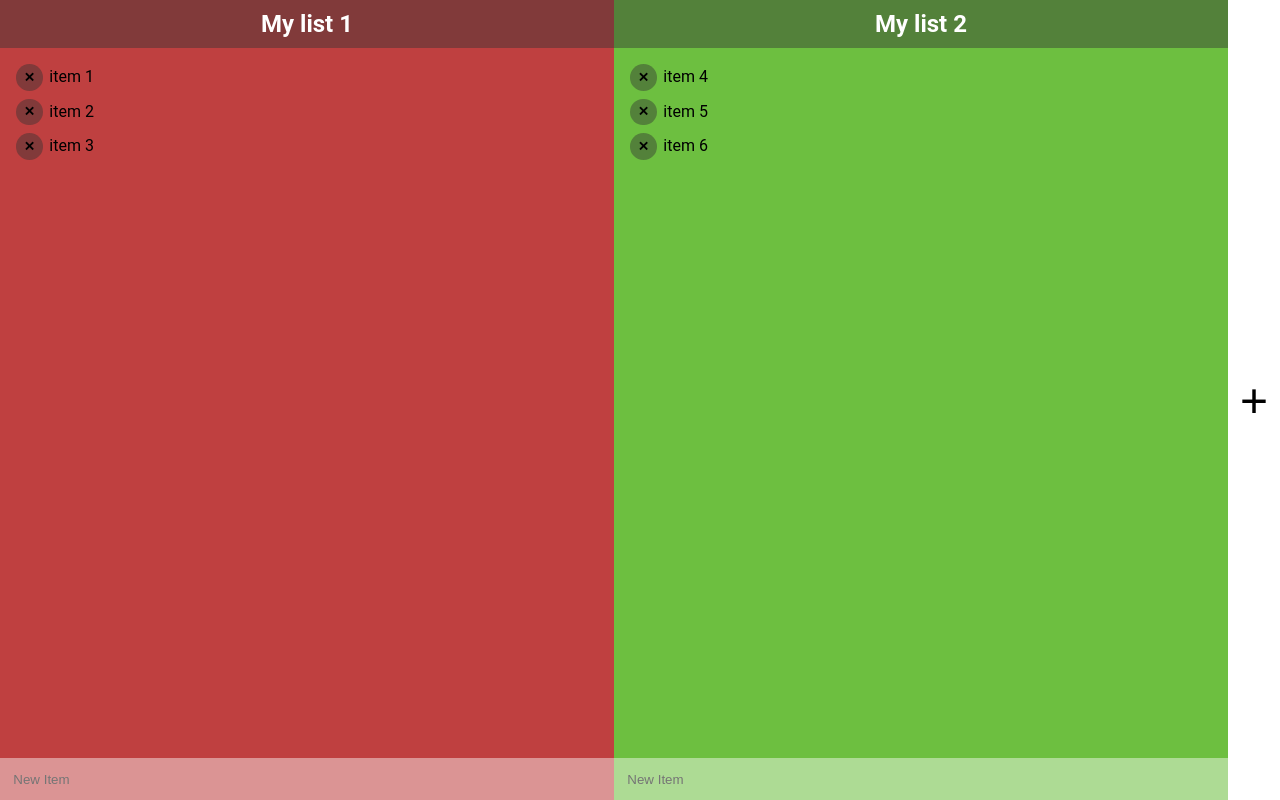
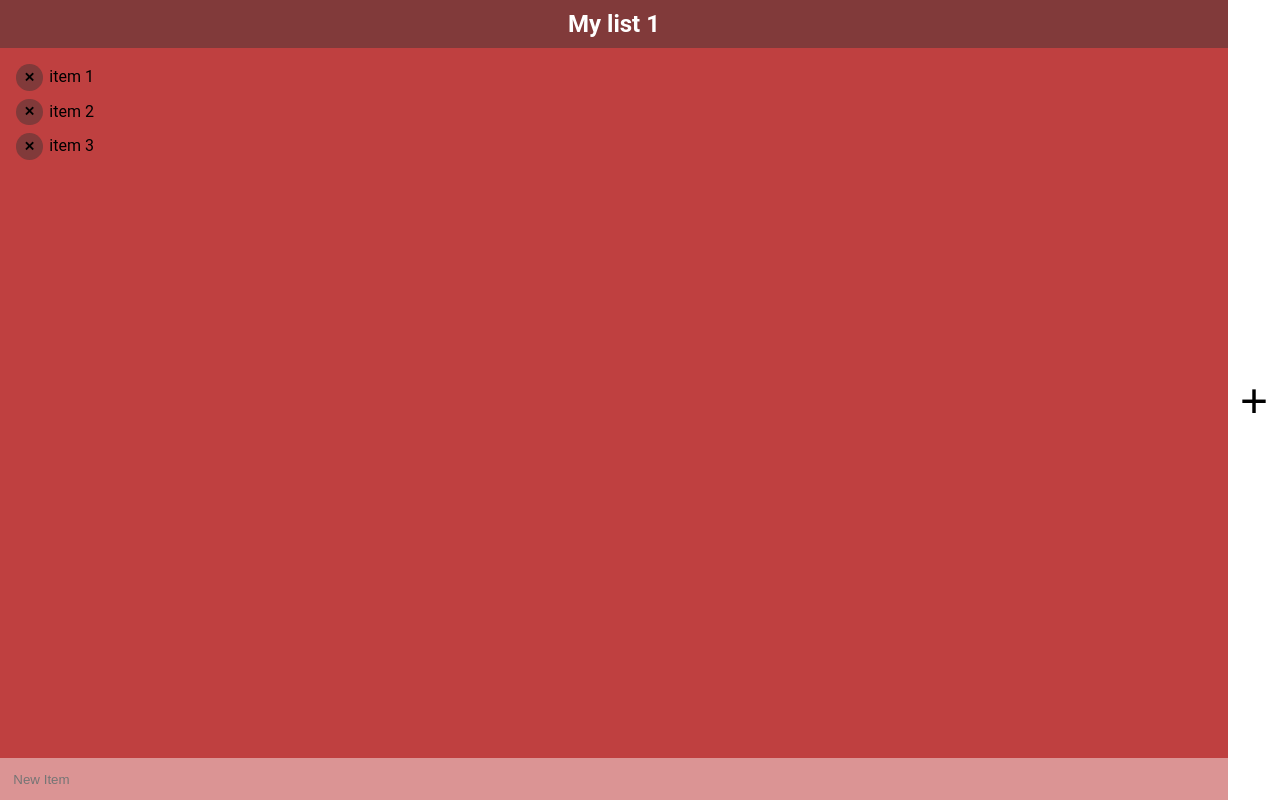
Before and after one commit to nolanzurek/jumpscare, a Preact app: page / in a window 1280 px wide. Built offline with nearby package versions, Linux system fonts and the light colour scheme.

Commit message:
Added localstorage offline storage

```diff
--- a/package.json
+++ b/package.json
@@ -9,7 +9,8 @@
     "preview": "vite preview"
   },
   "dependencies": {
-    "preact": "^10.22.0"
+    "preact": "^10.22.0",
+    "preact-localstorage": "^1.0.2"
   },
   "devDependencies": {
     "@preact/preset-vite": "^2.8.2",
--- a/src/app.tsx
+++ b/src/app.tsx
@@ -13,16 +13,19 @@ export function App() {
           { id: "3", text: "item 3" },
         ],
       },
-      "My list 2": {
-        id: "2",
-        items: [
-          { id: "1", text: "item 4" },
-          { id: "2", text: "item 5" },
-          { id: "3", text: "item 6" },
-        ],
-      },
     },
   });
+
+  useEffect(() => {
+    const storedData = localStorage.getItem("appData");
+    if (storedData) {
+      setAppData(JSON.parse(storedData));
+    }
+  }, []);
+
+  useEffect(() => {
+    localStorage.setItem("appData", JSON.stringify(appData));
+  }, [appData]);
 
   return (
     <>
```
Also changed, not shown: 1 other file (tests, documents, lock files or other folders).
